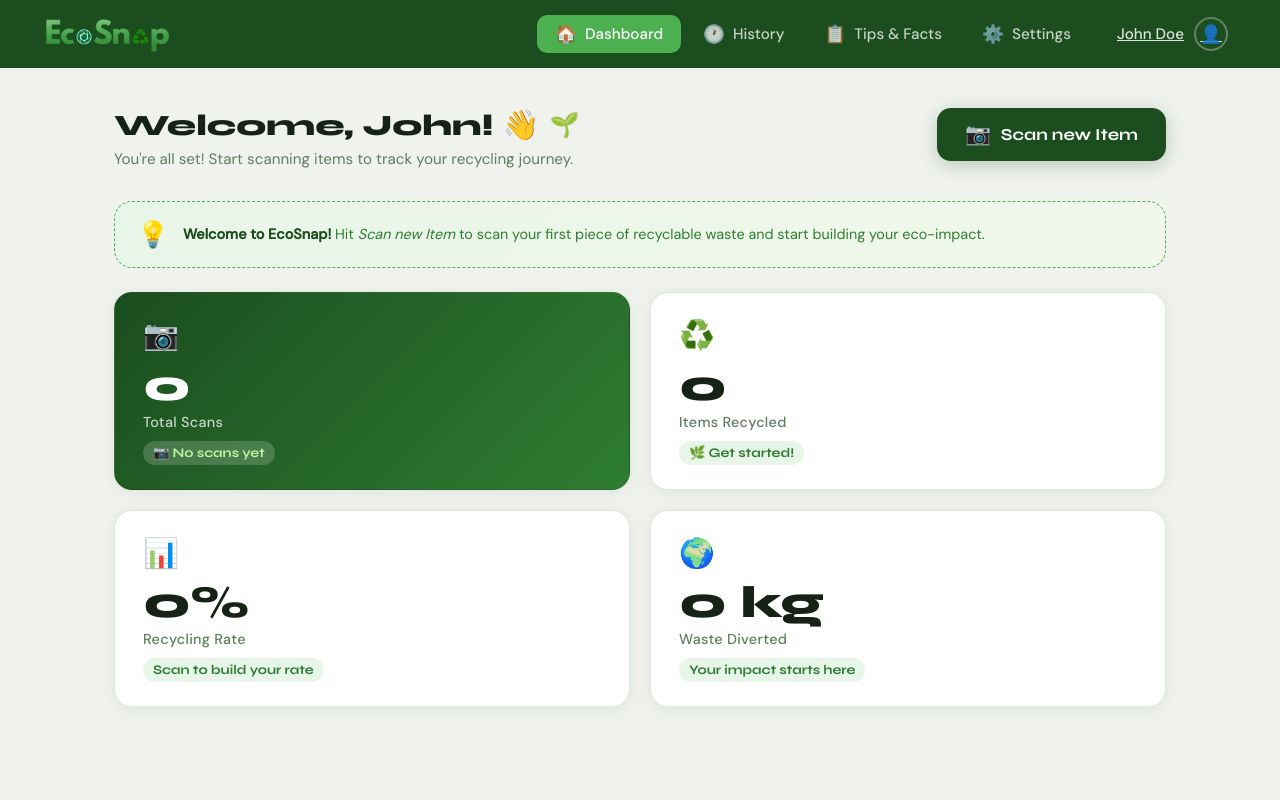
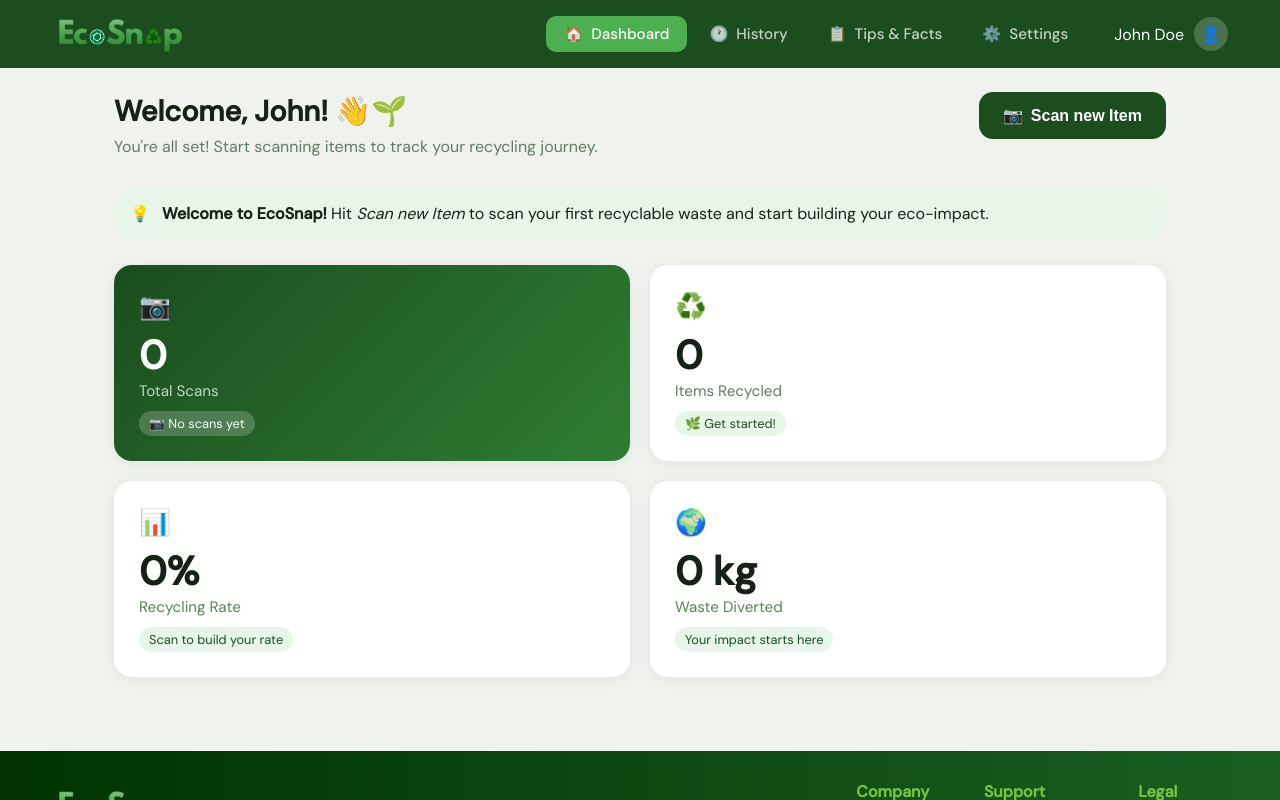
Before and after one commit to Anorev12/EcoSnap, a React (Create React App) app: page /login in a window 1280 px wide. Both pictures are taken after a click on the button "LOGIN". Built offline with nearby package versions, Linux system fonts and the light colour scheme.

Commit message:
Added footer

```diff
--- /dev/null
+++ b/src/AboutUs.jsx
@@ -0,0 +1,5 @@
+export default function AboutUs(){
+    return <div>
+        AboutUs
+    </div>;
+}
--- /dev/null
+++ b/src/ContactUs.jsx
@@ -0,0 +1,5 @@
+export default function ContactUs(){
+    return <div>
+        ContactUs
+    </div>;
+}
--- a/src/Dashboard.jsx
+++ b/src/Dashboard.jsx
@@ -1,12 +1,14 @@
-import { Link, useNavigate} from "react-router-dom";
-import './dashboard.css'
-import logo from "./Logo/EcoSnap_LOGO_4.png";
+import { useNavigate, Link } from 'react-router-dom';
+import logo from './Logo/EcoSnap_LOGO_4.png'
+import './dashboard.css';
 
 export default function Dashboard() {
   const navigate = useNavigate();
+
   return (
-    <>
-      {/* ── NAVBAR ─────────────────────────────────── */}
+    <div className="dashboard-container">
+
+      {/* ───────────── NAVBAR ───────────── */}
       <nav className="nav-wrapper" role="navigation" aria-label="Main navigation">
 
         <div className="nav-logo-wrap">
@@ -14,93 +16,169 @@ export default function Dashboard() {
         </div>
 
         <div className="nav-links">
-            <Link to="/dashboard" className="nav-item nav-item--active" aria-current="page">
+          <Link to="/dashboard" className="nav-item nav-item--active">
             <span className="nav-icon">🏠</span>
             <span>Dashboard</span>
           </Link>
+
           <Link to="/history" className="nav-item">
             <span className="nav-icon">🕐</span>
             <span>History</span>
           </Link>
+
           <Link to="/tipsandfacts" className="nav-item">
             <span className="nav-icon">📋</span>
-                <span>Tips &amp; Facts</span>
+            <span>Tips & Facts</span>
           </Link>
+
           <Link to="/settings" className="nav-item">
             <span className="nav-icon">⚙️</span>
             <span>Settings</span>
           </Link>
         </div>
 
-        <Link to="/profile" className="nav-user" aria-label="User menu: John Doe">
+        <Link to="/profile" className="nav-user">
           <span>John Doe</span>
-            <div className="nav-avatar" aria-hidden="true">👤</div>
+          <div className="nav-avatar">👤</div>
         </Link>
 
       </nav>
 
-      <main className="page-shell">
 
+      {/* ───────────── PAGE CONTENT ───────────── */}
+      <div className="page-shell">
+
+        {/* Header */}
         <header className="page-header">
           <div className="welcome-block">
             <h1>
               Welcome, John! 👋
-              <span className="welcome-icon" aria-hidden="true">🌱</span>
+              <span className="welcome-icon">🌱</span>
             </h1>
-            <p>You're all set! Start scanning items to track your recycling journey.</p>
+
+            <p>
+              You're all set! Start scanning items to track your recycling journey.
+            </p>
           </div>
-         <button className="btn-scan" type="button" aria-label="Scan a new item" onClick={() => navigate('/scanner')}>
-  <span className="scan-icon" aria-hidden="true">📷</span>
+
+          <button
+            className="btn-scan"
+            onClick={() => navigate('/scanner')}
+          >
+            <span className="scan-icon">📷</span>
             Scan new Item
           </button>
         </header>
 
-        <div className="onboarding-banner" role="status" aria-label="Getting started tip">
-          <span className="banner-icon" aria-hidden="true">💡</span>
-          <p><strong>Welcome to EcoSnap!</strong> Hit <em>Scan new Item</em> to scan your first piece of recyclable waste and start building your eco-impact.</p>
+
+        {/* Banner */}
+        <div className="onboarding-banner">
+          <span className="banner-icon">💡</span>
+
+          <p>
+            <strong>Welcome to EcoSnap!</strong> Hit <em>Scan new Item</em> to scan
+            your first recyclable waste and start building your eco-impact.
+          </p>
         </div>
 
-        <section className="stats-grid" aria-label="Today's recycling statistics">
 
-          <article className="stat-card stat-card--primary" aria-label="Total Scans">
-            <span className="stat-card-icon" aria-hidden="true">📷</span>
+        {/* Stats Grid */}
+        <section className="stats-grid">
+
+          <article className="stat-card stat-card--primary">
+            <span className="stat-card-icon">📷</span>
             <div className="stat-value">0</div>
             <div className="stat-label">Total Scans</div>
-            <span className="stat-badge stat-badge--on-dark" aria-label="No scans yet">
+            <span className="stat-badge stat-badge--on-dark">
               📷 No scans yet
             </span>
           </article>
 
-          <article className="stat-card" aria-label="Items Recycled">
-            <span className="stat-card-icon" aria-hidden="true">♻️</span>
+          <article className="stat-card">
+            <span className="stat-card-icon">♻️</span>
             <div className="stat-value">0</div>
             <div className="stat-label">Items Recycled</div>
-            <span className="stat-badge stat-badge--light" aria-label="Start recycling">
+            <span className="stat-badge stat-badge--light">
               🌿 Get started!
             </span>
           </article>
 
-          <article className="stat-card" aria-label="Recycling Rate">
-            <span className="stat-card-icon" aria-hidden="true">📊</span>
+          <article className="stat-card">
+            <span className="stat-card-icon">📊</span>
             <div className="stat-value">0%</div>
             <div className="stat-label">Recycling Rate</div>
-            <span className="stat-badge stat-badge--light" aria-label="Scan items to build your rate">
+            <span className="stat-badge stat-badge--light">
               Scan to build your rate
             </span>
           </article>
 
-          <article className="stat-card" aria-label="Waste Diverted">
-            <span className="stat-card-icon" aria-hidden="true">🌍</span>
+          <article className="stat-card">
+            <span className="stat-card-icon">🌍</span>
             <div className="stat-value">0 kg</div>
             <div className="stat-label">Waste Diverted</div>
-            <span className="stat-badge stat-badge--light" aria-label="Nothing diverted yet">
+            <span className="stat-badge stat-badge--light">
               Your impact starts here
             </span>
           </article>
 
         </section>
 
-      </main>
-    </>
+      </div>
+
+      {/* ───────────── FOOTER ───────────── */}
+      <footer className="site-footer">
+
+        <div className="footer-inner">
+
+          <div className="footer-brand">
+            <div className="nav-logo-wrap">
+              <img className="nav-logo-img" src={logo} alt="EcoSnap Logo" />
+            </div>
+            <p className="footer-tagline">
+                Snap it. Know it. Green it.
+              </p>
+          </div>
+
+          <div className="footer-links">
+
+            <div className="footer-col">
+              <h4>Company</h4>
+              <ul>
+                <li><Link to="/aboutus">About Us</Link></li>
+                <li><a href="/mission">Our Mission</a></li>
+                <li><a href="/team">The Team</a></li>
+              </ul>
+            </div>
+
+            <div className="footer-col">
+              <h4>Support</h4>
+              <ul>
+                <li><Link to="/contactus">Contact Us</Link></li>
+                <li><a href="/faq">FAQ</a></li>
+                <li><a href="/feedback">Send Feedback</a></li>
+              </ul>
+            </div>
+
+            <div className="footer-col">
+              <h4>Legal</h4>
+              <ul>
+                <li><a href="/privacy">Privacy Policy</a></li>
+                <li><a href="/terms">Terms of Use</a></li>
+              </ul>
+            </div>
+
+          </div>
+
+        </div>
+
+        <div className="footer-bottom">
+          <p>
+            © {new Date().getFullYear()} EcoSnap. All rights reserved.
+          </p>
+        </div>
+
+      </footer>
+
+    </div>
   );
 }
--- a/src/dashboard.css
+++ b/src/dashboard.css
@@ -1,7 +1,9 @@
-/* ─────────────────────────────────────────
-   CSS VARIABLES & RESET
-───────────────────────────────────────── */
-*, *::before, *::after { box-sizing: border-box; margin: 0; padding: 0; }
+
+*, *::before, *::after {
+  box-sizing: border-box;
+  margin: 0;
+  padding: 0;
+}
 
 :root {
   --clr-bg:          #f0f2ee;
@@ -20,41 +22,44 @@
   --shadow-card:     0 2px 16px rgba(30,77,30,.08);
 }
 
-#root {
-  display: block !important;
-  min-height: 100vh;
-  width: 100%;
-  padding: 0 !important;
-  background: none !important;
-  align-items: unset !important;
-  justify-content: unset !important;
+html, body, #root {
+  height: 100%;
+   overflow-y: auto;
 }
 
 body {
   font-family: var(--font-body);
   background: var(--clr-bg);
   color: var(--clr-dark);
-  min-height: 100vh;
 }
 
-/* ─────────────────────────────────────────
-   NAVBAR
-───────────────────────────────────────── */
+.dashboard-container {
+  min-height: 100vh;
+  display: flex;
+  flex-direction: column;
+  background: var(--clr-bg);
+   overflow-y: auto;
+}
+
+.page-shell {
+  flex: 1;
+  max-width: 1100px;
+  width: 100%;
+  margin: 0 auto;
+  padding: 24px;
+}
+
 .nav-wrapper {
   background: var(--clr-green-deep);
   padding: 0 40px;
   display: flex;
   align-items: center;
   height: 68px;
-  gap: 0;
-  position: relative;
 }
 
-/* Logo wrapper — fixed window that clips transparent padding */
 .nav-logo-wrap {
   width: 160px;
   height: 50px;
-  flex-shrink: 0;
   margin-right: auto;
   display: flex;
   align-items: center;
@@ -65,17 +70,13 @@ body {
   width: 100%;
   height: 100%;
   object-fit: contain;
-  object-position: left center;
 }
 
-/* nav-links */
 .nav-links {
   display: flex;
-  align-items: center;
   gap: 4px;
 }
 
-/* nav-item */
 .nav-item {
   display: flex;
   align-items: center;
@@ -83,106 +84,88 @@ body {
   padding: 8px 18px;
   border-radius: 10px;
   color: rgba(255,255,255,.75);
-  font-family: var(--font-body);
   font-size: .95rem;
   font-weight: 500;
-  cursor: pointer;
-  transition: background .2s, color .2s;
   text-decoration: none;
+  transition: .2s;
 }
-.nav-item:hover { background: rgba(255,255,255,.08); color: #fff; }
+
+.nav-item:hover {
+  background: rgba(255,255,255,.08);
+  color: white;
+}
 
 .nav-item--active {
   background: var(--clr-green-light);
-  color: #fff;
+  color: white;
 }
-.nav-item--active:hover { background: var(--clr-accent); }
 
-.nav-item .nav-icon { font-size: 1.1rem; }
-
-/* nav-user */
 .nav-user {
   display: flex;
   align-items: center;
   gap: 10px;
-  color: rgba(255,255,255,.85);
-  font-weight: 500;
-  font-size: .95rem;
-  cursor: pointer;
+  margin-left: 16px;
+  color: white;
   padding: 6px 12px;
   border-radius: 10px;
-  transition: background .2s;
-  margin-left: 16px;
+  text-decoration: none;
 }
-.nav-user:hover { background: rgba(255,255,255,.08); }
 
 .nav-avatar {
   width: 34px;
   height: 34px;
   border-radius: 50%;
-  border: 2px solid rgba(255,255,255,.3);
+  background: rgba(255,255,255,.2);
   display: flex;
   align-items: center;
   justify-content: center;
-  font-size: 1.1rem;
-}
-
-/* ─────────────────────────────────────────
-   PAGE LAYOUT
-───────────────────────────────────────── */
-.page-shell {
-  max-width: 1100px;
-  margin: 0 auto;
-  padding: 40px 24px 60px;
 }
 
 .page-header {
   display: flex;
+  justify-content: space-between;
   align-items: flex-start;
-  justify-content: space-between;
-  margin-bottom: 32px;
+  margin-bottom: 30px;
 }
 
 .welcome-block h1 {
-  font-family: var(--font-display);
-  font-size: 1.85rem;
+  font-size: 1.8rem;
   font-weight: 800;
-  color: var(--clr-dark);
-  display: flex;
-  align-items: center;
-  gap: 10px;
 }
-.welcome-block h1 .welcome-icon { font-size: 1.5rem; }
+
 .welcome-block p {
   margin-top: 6px;
   color: var(--clr-text-muted);
-  font-size: .95rem;
 }
 
 .btn-scan {
+  background: var(--clr-green-deep);
+  color: white;
+  padding: 14px 24px;
+  border-radius: 14px;
+  border: none;
+  cursor: pointer;
+  font-weight: 700;
+  font-size: 1rem;
   display: flex;
   align-items: center;
-  gap: 10px;
-  background: var(--clr-green-deep);
-  color: #fff;
-  font-family: var(--font-display);
-  font-size: 1.05rem;
-  font-weight: 700;
-  padding: 14px 28px;
-  border: none;
-  border-radius: 14px;
-  cursor: pointer;
-  transition: background .2s, transform .15s;
-  box-shadow: 0 4px 18px rgba(27,77,30,.25);
-  flex-shrink: 0;
+  gap: 8px;
 }
-.btn-scan:hover { background: var(--clr-green-mid); transform: translateY(-2px); }
-.btn-scan:active { transform: translateY(0); }
-.btn-scan .scan-icon { font-size: 1.3rem; }
 
-/* ─────────────────────────────────────────
-   STATS GRID
-───────────────────────────────────────── */
+.btn-scan:hover {
+  background: var(--clr-green-mid);
+}
+
+.onboarding-banner {
+  background: #e8f5e9;
+  border-radius: 18px;
+  padding: 16px;
+  display: flex;
+  gap: 12px;
+  margin-bottom: 25px;
+  align-items: flex-start;
+}
+
 .stats-grid {
   display: grid;
   grid-template-columns: 1fr 1fr;
@@ -190,111 +173,150 @@ body {
 }
 
 .stat-card {
-  background: var(--clr-white);
-  border: 1.5px solid var(--clr-card-border);
-  border-radius: var(--radius-card);
-  padding: 28px 28px 24px;
+  background: white;
+  padding: 25px;
+  border-radius: 18px;
   box-shadow: var(--shadow-card);
-  transition: transform .2s, box-shadow .2s;
-}
-.stat-card:hover {
-  transform: translateY(-3px);
-  box-shadow: 0 8px 28px rgba(30,77,30,.13);
 }
 
 .stat-card--primary {
-  background: linear-gradient(135deg, var(--clr-green-deep) 0%, var(--clr-green-mid) 100%);
-  border-color: transparent;
-  color: #fff;
+  background: linear-gradient(135deg,#1b4d1e,#2e7d32);
+  color: white;
 }
-.stat-card--primary .stat-label { color: rgba(255,255,255,.75); }
-.stat-card--primary .stat-value { color: #fff; }
+
+.stat-card--primary .stat-label {
+  color: rgba(255,255,255,.75);
+}
 
 .stat-card-icon {
-  font-size: 1.8rem;
-  margin-bottom: 14px;
+  font-size: 1.6rem;
+  margin-bottom: 10px;
   display: block;
-  line-height: 1;
 }
 
 .stat-value {
-  font-family: var(--font-display);
-  font-size: 2.8rem;
+  font-size: 2.5rem;
   font-weight: 800;
-  color: var(--clr-dark);
-  line-height: 1;
+  line-height: 1.1;
   margin-bottom: 4px;
 }
 
 .stat-label {
-  font-size: .9rem;
-  font-weight: 500;
   color: var(--clr-text-muted);
-  letter-spacing: .3px;
-  margin-bottom: 10px;
+  font-size: .95rem;
 }
 
 .stat-badge {
-  display: inline-flex;
-  align-items: center;
-  gap: 5px;
-  font-family: var(--font-display);
-  font-size: .82rem;
-  font-weight: 700;
+  margin-top: 10px;
+  display: inline-block;
+  padding: 4px 10px;
   border-radius: 20px;
-  padding: 4px 10px;
+  font-size: .8rem;
 }
 
 .stat-badge--light {
   background: #e8f5e9;
-  color: var(--clr-green-mid);
+  color: var(--clr-green-deep);
 }
 
 .stat-badge--on-dark {
-  background: rgba(255,255,255,.18);
-  color: #b9f5a0;
+  background: rgba(255,255,255,.2);
+  color: white;
 }
 
-/* ─────────────────────────────────────────
-   ONBOARDING BANNER
-───────────────────────────────────────── */
-.onboarding-banner {
-  background: linear-gradient(135deg, #e8f5e9, #f1f8e9);
-  border: 1.5px dashed var(--clr-green-light);
-  border-radius: var(--radius-card);
-  padding: 16px 22px;
-  display: flex;
-  align-items: center;
-  gap: 14px;
-  margin-bottom: 24px;
-  animation: fadeUp .45s .14s ease both;
-}
-.onboarding-banner .banner-icon { font-size: 1.6rem; flex-shrink: 0; }
-.onboarding-banner p { font-size: .9rem; color: var(--clr-green-mid); line-height: 1.5; }
-.onboarding-banner strong { font-weight: 700; color: var(--clr-green-deep); }
 
-/* ─────────────────────────────────────────
-   ANIMATIONS
-───────────────────────────────────────── */
-@keyframes fadeUp {
-  from { opacity: 0; transform: translateY(18px); }
-  to   { opacity: 1; transform: translateY(0); }
+/* FOOTER*/
+
+.site-footer {
+  width: 100%;
+  margin-top: 50px;
+  background: linear-gradient(to right, #003300, #1b5e20);
+  color: rgba(255, 255, 255, 0.85);
+  padding: 30px 40px 0;
 }
 
-.nav-wrapper   { animation: fadeUp .4s ease both; }
-.page-header   { animation: fadeUp .45s .1s ease both; }
-.stat-card:nth-child(1) { animation: fadeUp .45s .18s ease both; }
-.stat-card:nth-child(2) { animation: fadeUp .45s .26s ease both; }
-.stat-card:nth-child(3) { animation: fadeUp .45s .34s ease both; }
-.stat-card:nth-child(4) { animation: fadeUp .45s .42s ease both; }
+.footer-inner {
+  display: flex;
+  justify-content: space-between;
+  flex-wrap: wrap;
+  gap: 40px;
+  max-width: 100%;
+  margin: auto;
+  padding-bottom: 30px;
+}
 
-/* ─────────────────────────────────────────
-   RESPONSIVE
-───────────────────────────────────────── */
-@media (max-width: 680px) {
-  .nav-wrapper { padding: 0 16px; gap: 8px; }
-  .nav-links .nav-item span:not(.nav-icon) { display: none; }
-  .stats-grid { grid-template-columns: 1fr; }
-  .page-header { flex-direction: column; gap: 16px; }
-  .stat-value { font-size: 2.2rem; }
+.footer-logo-text {
+  font-size: 1.4rem;
+  font-weight: 800;
+  color: #76c442;
 }
+
+.footer-tagline {
+  font-size: .85rem;
+  opacity: .7;
+  margin-top: 6px;
+}
+
+.footer-links {
+  display: flex;
+  gap: 40px;
+}
+
+.footer-col h4 {
+  margin-bottom: 12px;
+  color: #76c442;
+}
+
+.footer-col ul {
+  list-style: none;
+}
+
+.footer-col ul li {
+  margin-bottom: 8px;
+}
+
+.footer-col ul li a {
+  color: rgba(255,255,255,.7);
+  text-decoration: none;
+}
+
+.footer-col ul li a:hover {
+  color: #76c442;
+}
+
+.footer-bottom {
+  border-top: 1px solid rgba(255,255,255,.1);
+  text-align: center;
+  padding: 15px;
+  font-size: .8rem;
+  opacity: .6;
+}
+
+@media (max-width: 768px) {
+
+  .stats-grid {
+    grid-template-columns: 1fr;
+  }
+
+  .page-header {
+    flex-direction: column;
+    gap: 15px;
+  }
+
+  .footer-links {
+    flex-direction: column;
+    gap: 24px;
+  }
+
+  .nav-wrapper {
+    padding: 0 16px;
+  }
+
+  .nav-links {
+    gap: 2px;
+  }
+
+  .nav-item span:not(.nav-icon) {
+    display: none;
+  }
+}
```
Also changed, not shown: src/App.jsx (+7 -7 lines), src/Settings.jsx (+3 -5 lines), src/Register.jsx (indentation only). Lines whose indentation alone changed are shown as unchanged.
